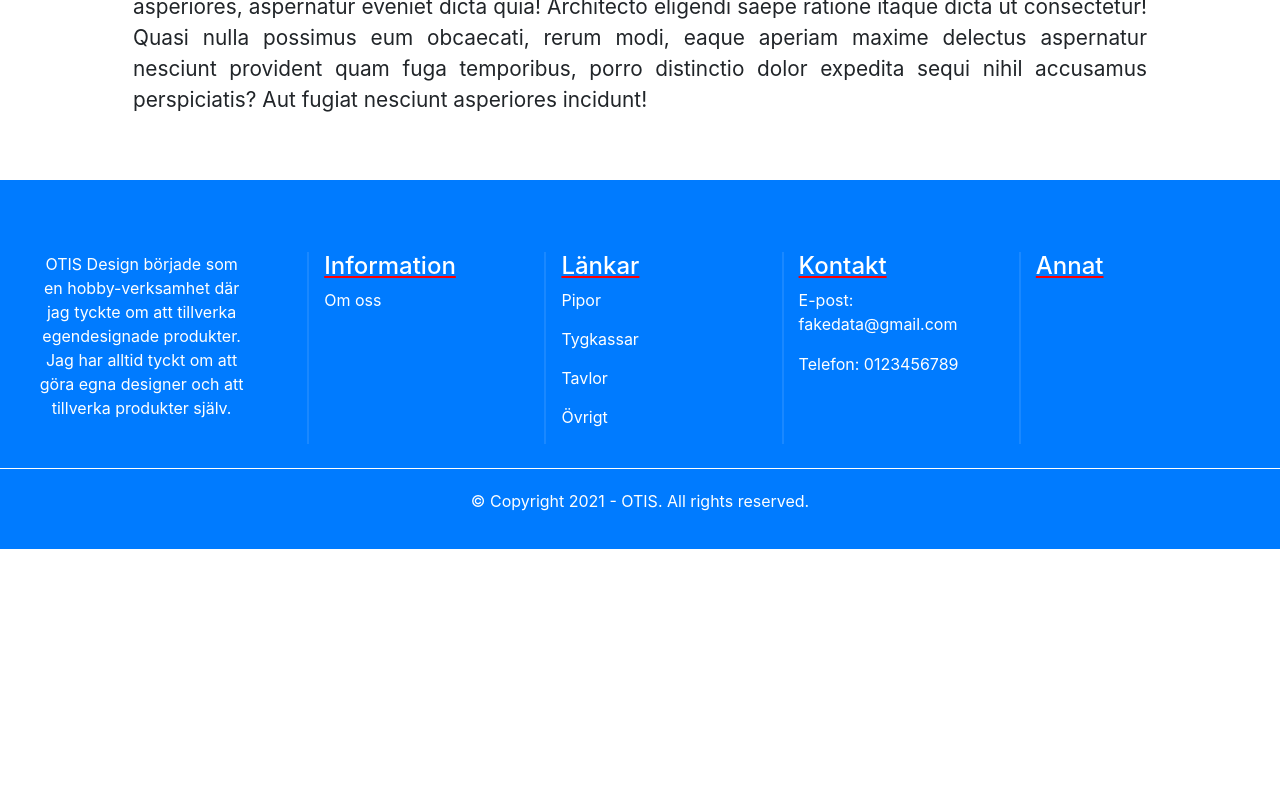
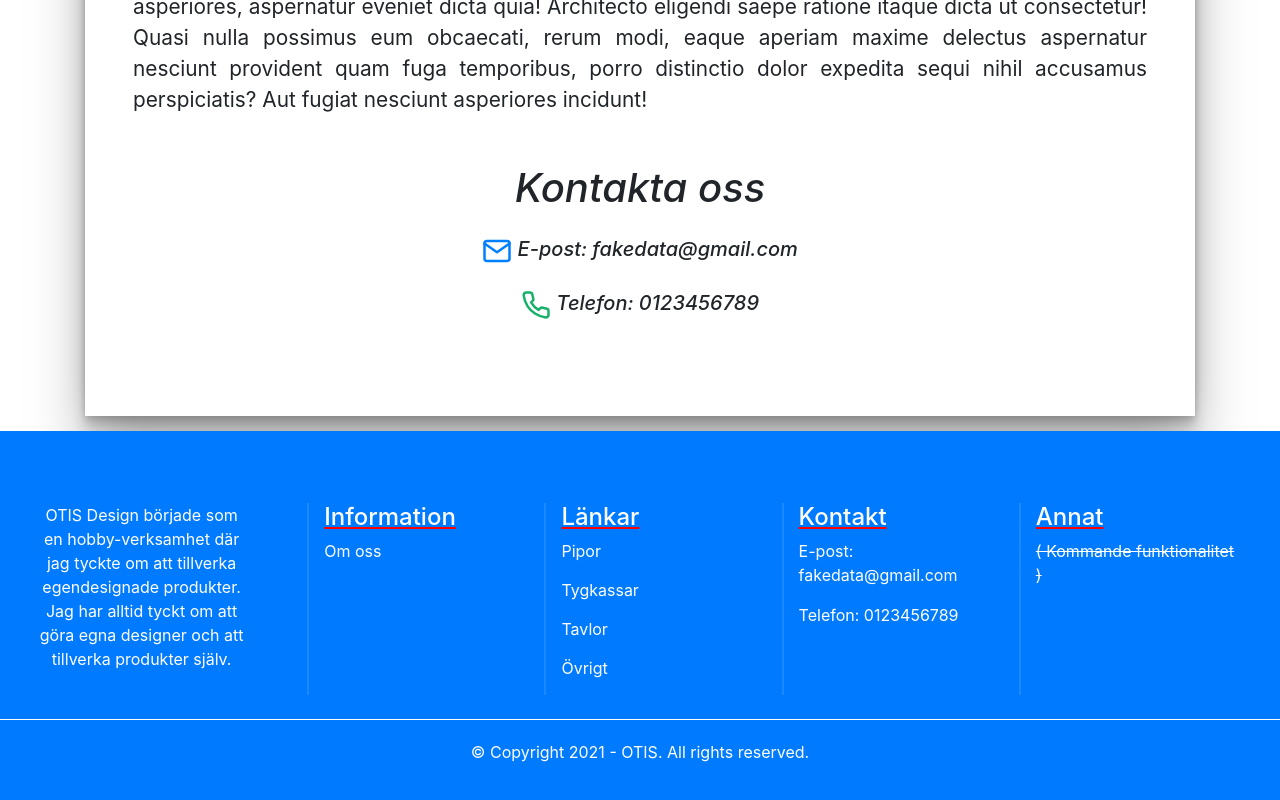
Before and after one commit to JonathanDev20/otis-webshop, a React (Create React App) app in the folder otis-webshop-client/: page /about in a window 1280 px wide. Shown: the part 1050-1850 px from the top of the page. Before the commit the page ends 1599 px from the top, so only its background shows below. Built offline with nearby package versions, Linux system fonts and the light colour scheme.

Commit message:
Add contact information

```diff
--- a/otis-webshop-client/src/App.css
+++ b/otis-webshop-client/src/App.css
@@ -251,6 +251,8 @@ input[type="radio"] {
 .aboutContainer {
 	padding: 3rem;
 	text-align: center;
+	box-shadow: #00000040 0px 54px 55px, #0000001f 0px -12px 30px, #0000001f 0px 4px 6px, #0000002b 0px 12px 13px, #00000017 0px -3px 5px;
+	margin-bottom: 15px;
 }
 
 .aboutImage {
--- a/otis-webshop-client/src/components/About.js
+++ b/otis-webshop-client/src/components/About.js
@@ -2,9 +2,10 @@ import React from 'react'
 
 import { Image, Jumbotron, Container } from 'react-bootstrap'
 
+import { FiPhone, FiMail } from 'react-icons/fi'
+
 const About = () => {
 	return (
-		<>
 			<Container>
 				<Jumbotron
 					style={{
@@ -59,10 +60,14 @@ const About = () => {
 							temporibus, porro distinctio dolor expedita sequi nihil accusamus
 							perspiciatis? Aut fugiat nesciunt asperiores incidunt!
 						</p>
+            <div className="m-5" style={{ textAlign: 'center', fontStyle: 'italic' }}>
+            <h1 className="mb-4">Kontakta oss</h1>
+            <h5 className="mb-4"><FiMail size={30} color="#007FFF" /> E-post: fakedata@gmail.com</h5>
+            <h5><FiPhone size={30} color="#17B169" /> Telefon: 0123456789</h5>
+            </div>
 					</div>
 				</div>
 			</Container>
-		</>
 	)
 }
 
--- a/otis-webshop-client/src/components/Footer.js
+++ b/otis-webshop-client/src/components/Footer.js
@@ -49,6 +49,7 @@ const Footer = () => {
 							<h4>
 								Annat<span></span>
 							</h4>
+								<p><s>( Kommande funktionalitet )</s></p>
 						</div>
 					</div>
 				</div>
```
